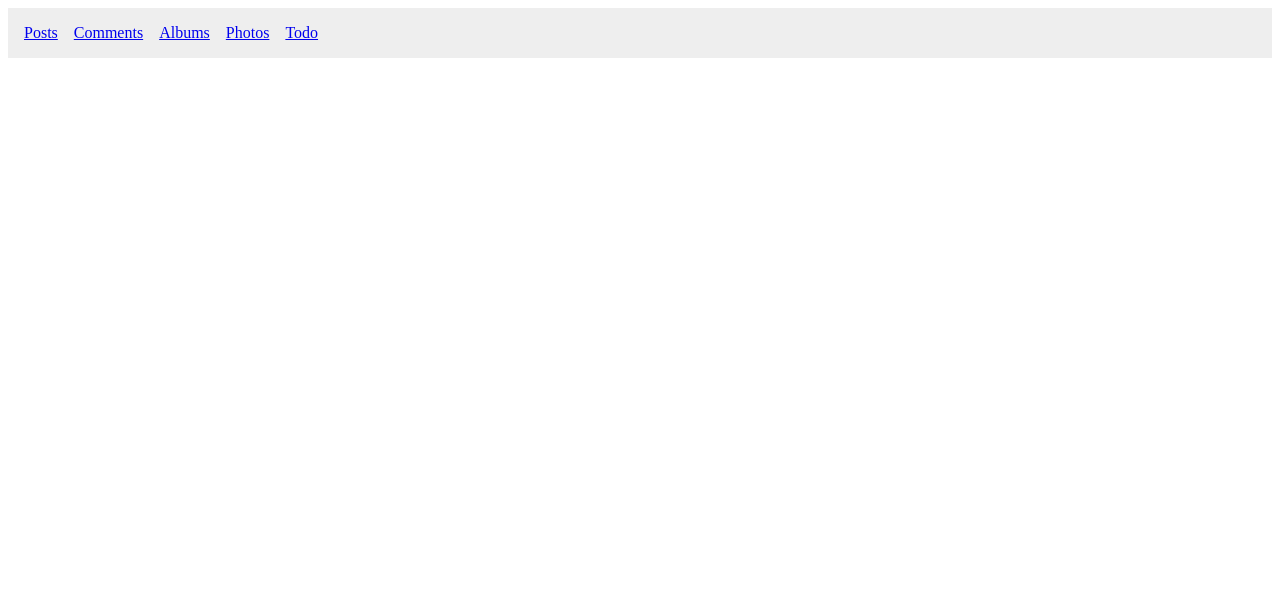
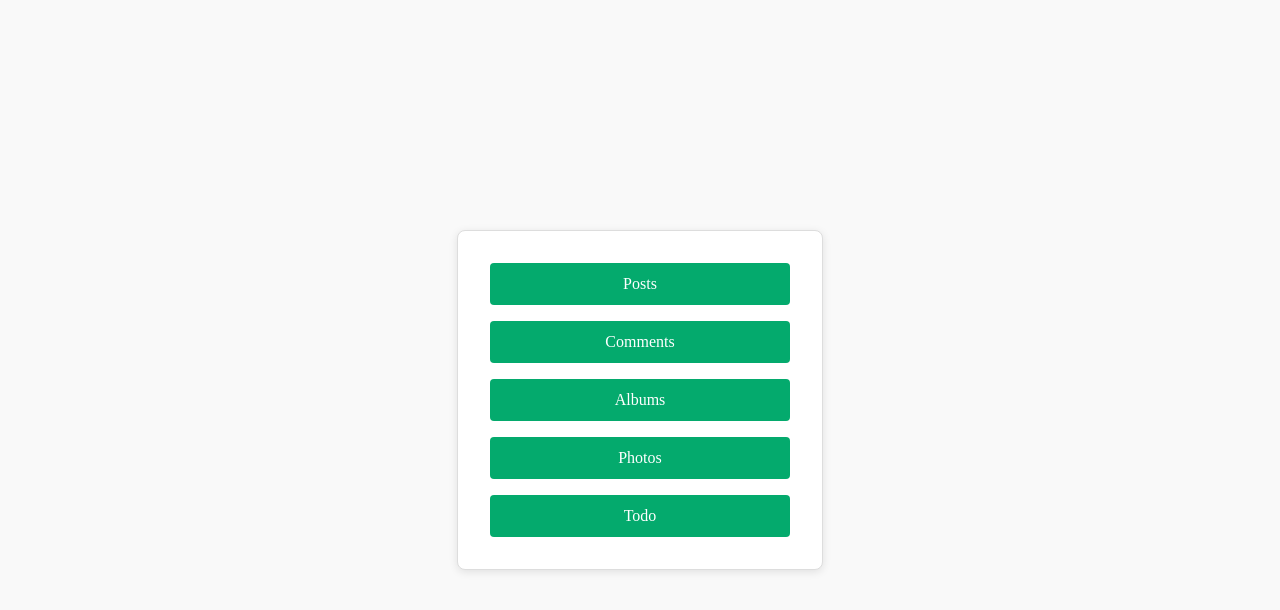
Before and after one commit to etongoisaacmotale/ReactApi3, a React (Vite) app: page / in a window 1280 px wide. Shown: the top 610 px of the page. Built offline with nearby package versions, Linux system fonts and the light colour scheme.

Commit message:
isaac styled the menu component

```diff
--- /dev/null
+++ b/src/assets/Components/menu/Menu.css
@@ -0,0 +1,45 @@
+/* Menu.css */
+
+/* Make body full height and use Flexbox to center the menu */
+body {
+  margin: 0;
+  height: 100vh;
+  display: flex;
+  align-items: center;
+  justify-content: center;
+  background: #f9f9f9;
+}
+
+/* Container: style nav like a form box */
+nav.menu {
+  background-color: #fff;
+  padding: 2rem;
+  border: 1px solid #ddd;
+  border-radius: 8px;
+  box-shadow: 0 2px 8px rgba(0,0,0,0.1);
+
+  display: flex;
+  flex-direction: column; /* stack items like form fields */
+  gap: 1rem;
+  width: 300px; /* adjust as needed */
+}
+
+/* Menu links look like form buttons */
+nav.menu a {
+  display: block;
+  text-align: center;
+  background-color: #04AA6D;
+  color: #fff;
+  text-decoration: none;
+  padding: 12px;
+  border-radius: 4px;
+  transition: background-color 0.3s;
+}
+
+nav.menu a:hover {
+  background-color: #037d53;
+}
+
+nav.menu a.active {
+  background-color: #045c3d;
+}
--- a/src/assets/Components/menu/Menu.jsx
+++ b/src/assets/Components/menu/Menu.jsx
@@ -1,15 +1,16 @@
 import React, { Component } from 'react';
-import { Link } from 'react-router-dom';
+import { NavLink } from 'react-router-dom';
+import './Menu.css';
 
 export default class Menu extends Component {
   render() {
     return (
-      <nav style={{ padding: '1rem', background: '#eee', marginBottom: '2rem' }}>
-        <Link to="/posts" style={{ marginRight: '1rem' }}>Posts</Link>
-        <Link to="/comments" style={{ marginRight: '1rem' }}>Comments</Link>
-        <Link to="/albums" style={{ marginRight: '1rem' }}>Albums</Link>
-        <Link to="/photos" style={{ marginRight: '1rem' }}>Photos</Link>
-        <Link to="/todos">Todo</Link>
+      <nav className="menu">
+        <NavLink to="/posts" activeClassName="active">Posts</NavLink>
+        <NavLink to="/comments" activeClassName="active">Comments</NavLink>
+        <NavLink to="/albums" activeClassName="active">Albums</NavLink>
+        <NavLink to="/photos" activeClassName="active">Photos</NavLink>
+        <NavLink to="/todos" activeClassName="active">Todo</NavLink>
       </nav>
     );
   }
```
